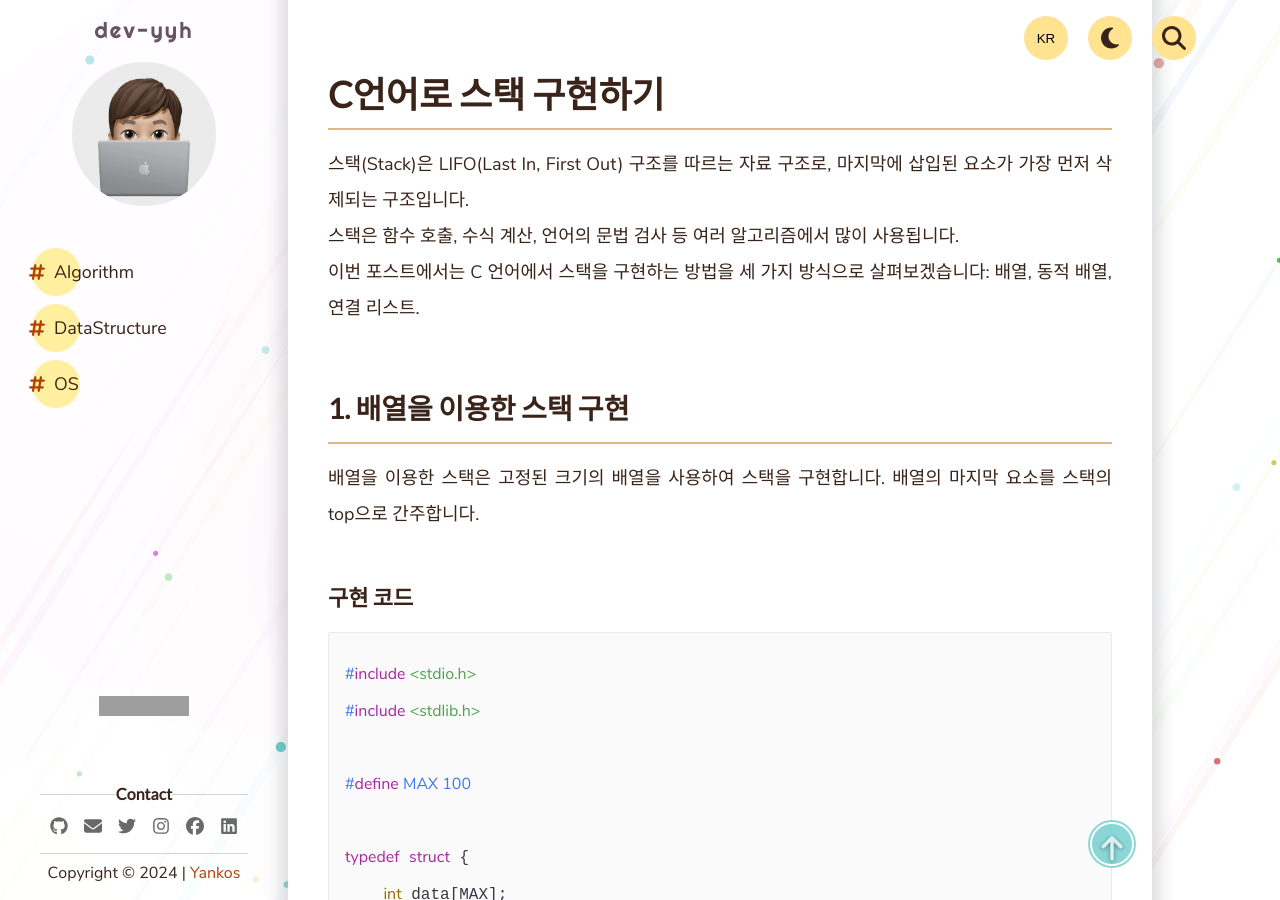
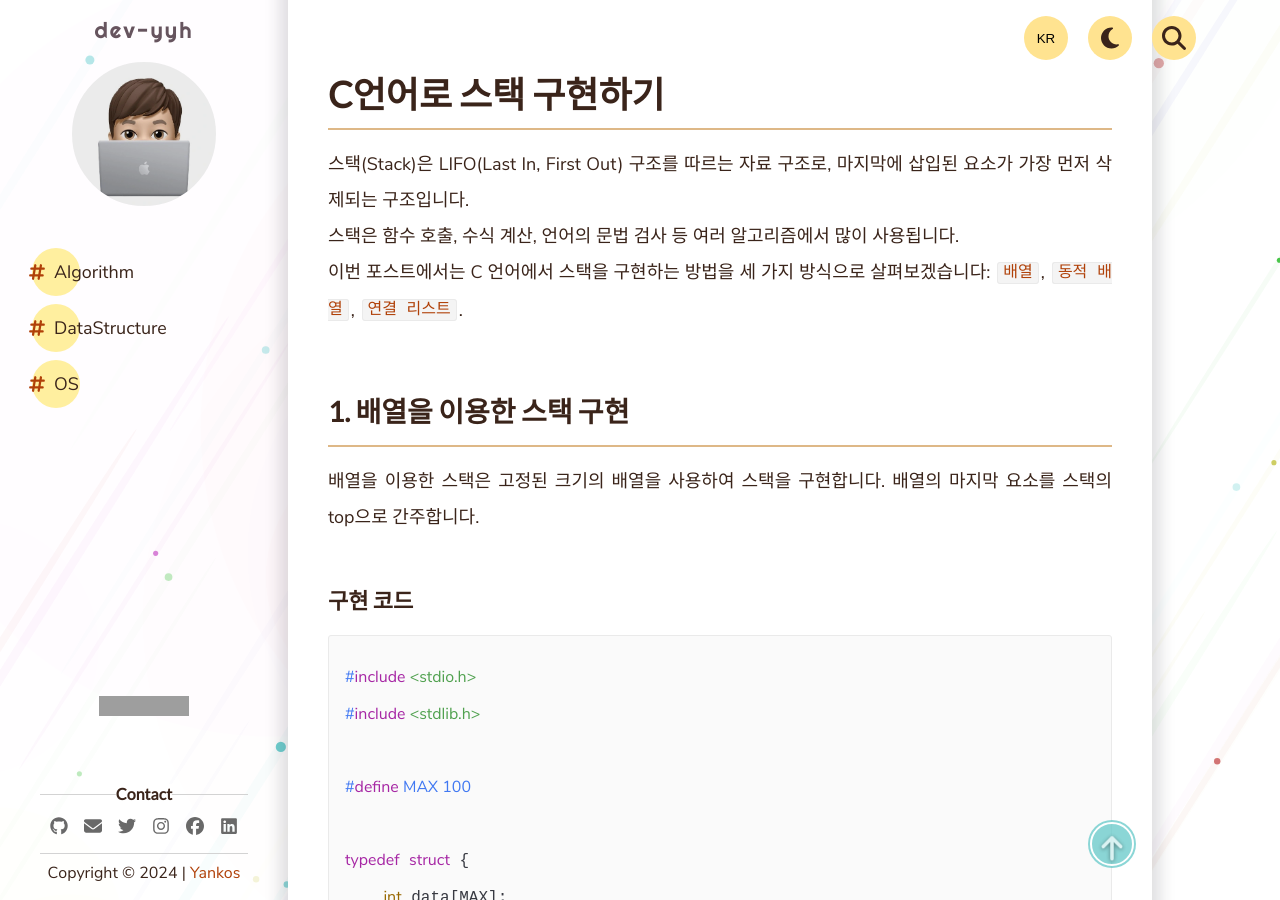
Before and after one commit to dev-yyh/dev-yyh.github.io, a Jekyll site: the page built from _pages/DataStructure/6.md, in a window 1280 px wide and 900 px high, scrolled down 735 px. Built offline with Jekyll 4.4.1, drawn with Linux system fonts in a browser that asks for light colours; comment, search, counter and statistics services are not loaded; grey boxes are pictures that could not be loaded.

```diff
--- a/_pages/DataStructure/6.md
+++ b/_pages/DataStructure/6.md
@@ -12,7 +12,7 @@ thumbnail: "/assets/img/thumbnail/DS.webp"
 
 스택(Stack)은 LIFO(Last In, First Out) 구조를 따르는 자료 구조로, 마지막에 삽입된 요소가 가장 먼저 삭제되는 구조입니다.
 스택은 함수 호출, 수식 계산, 언어의 문법 검사 등 여러 알고리즘에서 많이 사용됩니다.
-이번 포스트에서는 C 언어에서 스택을 구현하는 방법을 세 가지 방식으로 살펴보겠습니다: 배열, 동적 배열, 연결 리스트.
+이번 포스트에서는 C 언어에서 스택을 구현하는 방법을 세 가지 방식으로 살펴보겠습니다: `배열`, `동적 배열`, `연결 리스트`.
 
 ## 1. 배열을 이용한 스택 구현
 ---
```
Also changed, not shown: _pages/en/DataStructure/6.md (+1 -1 lines).
